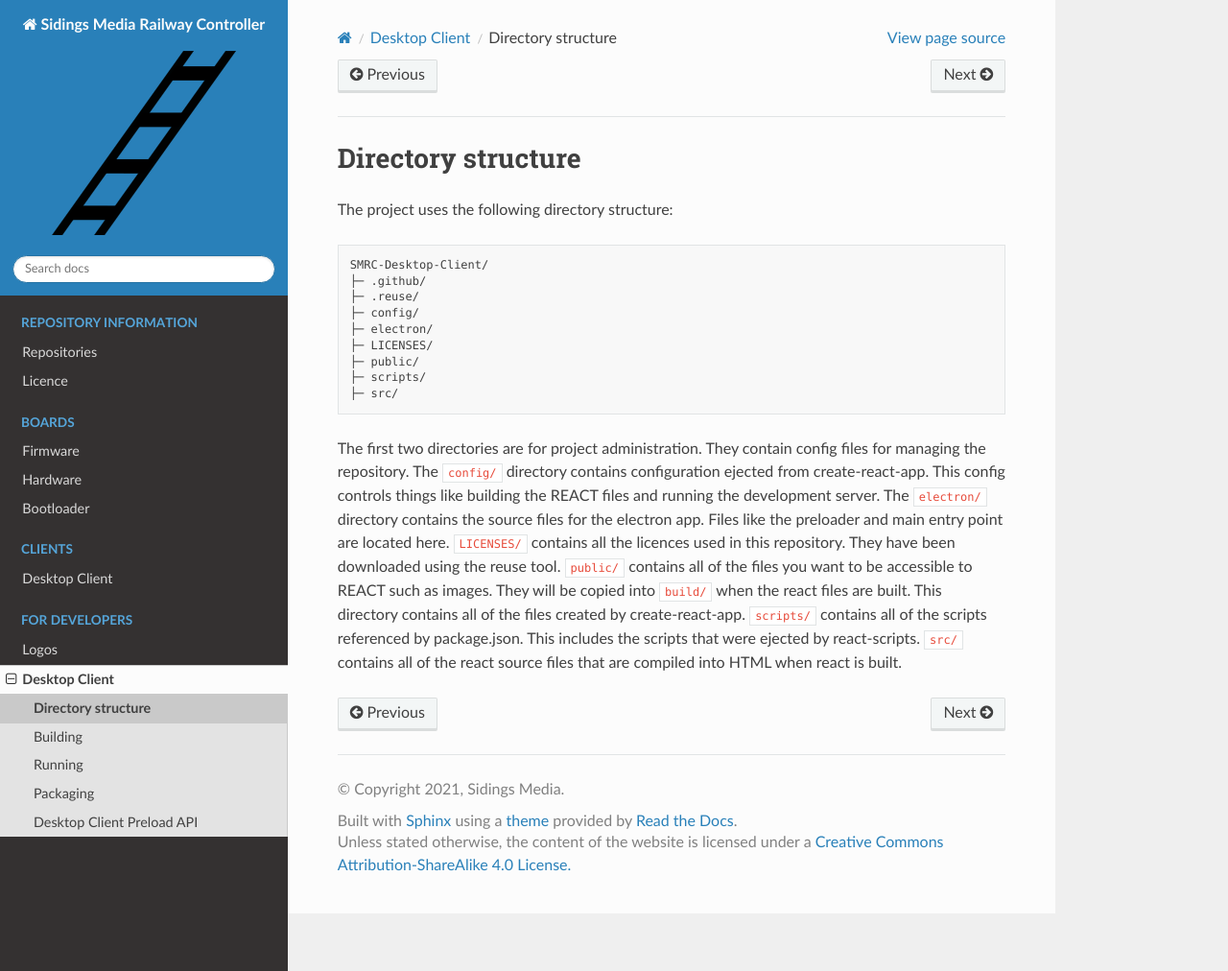
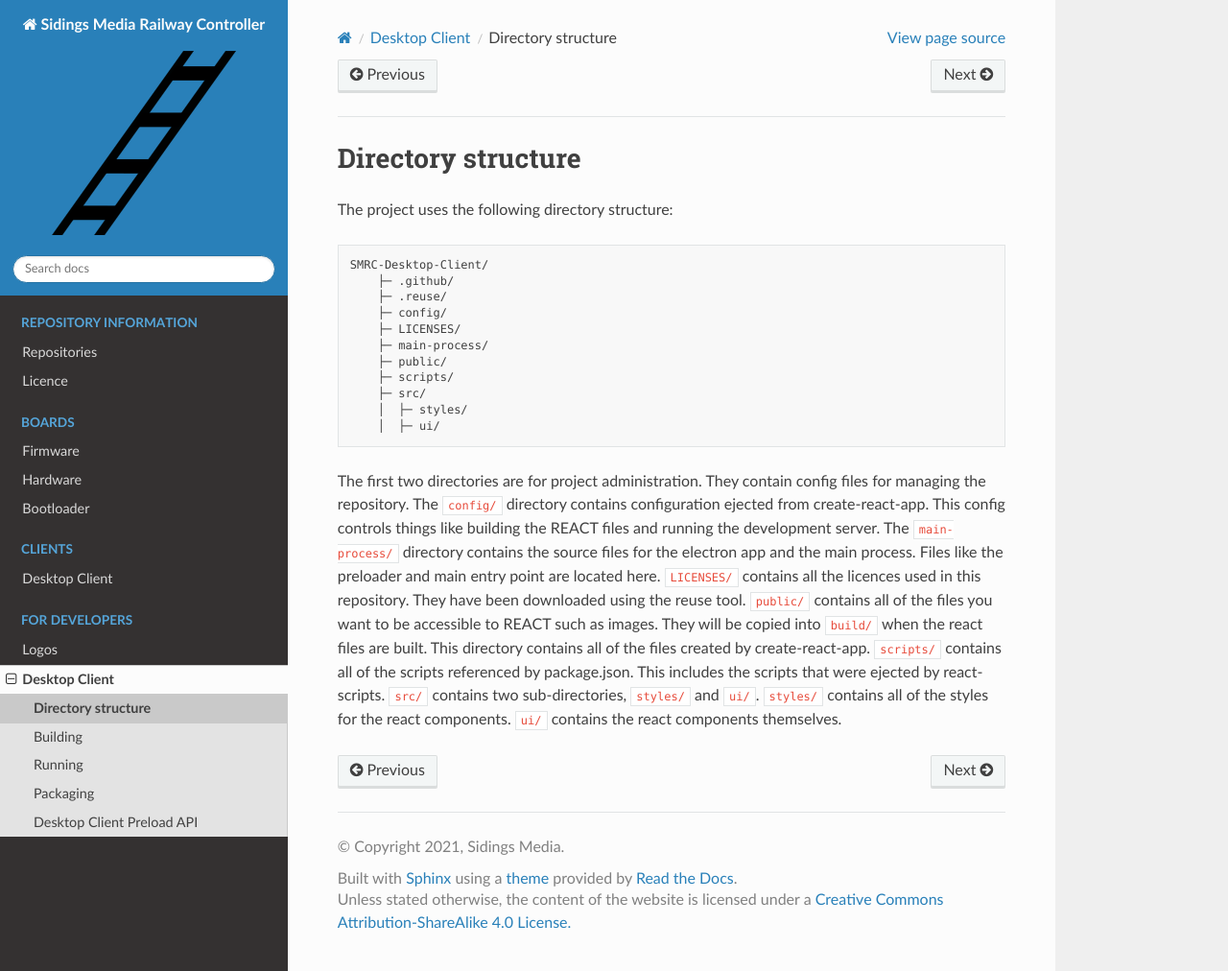
Before and after one commit to SidingsMedia/Sidings-Media-Railway-Controller, a Sphinx documentation site: the page built from docs/developers/desktop-client/directory-structure.rst, in a window 1280 px wide and 1012 px high. Shown: the whole window at 96% size. Built offline with Sphinx 7.4.7 and the Read the Docs theme 2.0.0, drawn with Linux system fonts in a browser that asks for light colours.

Commit message:
Updated Desktop Client directory structure
The directory structure for the desktop client has been updated to match
commit 53d2cbe46f8a7c4ed87a8c5277cc11294b70dafb on SMRC-Desktop-Client

Signed-off-by: Computroniks <mnickson@sidingsmedia.com>

```diff
--- a/docs/developers/desktop-client/directory-structure.rst
+++ b/docs/developers/desktop-client/directory-structure.rst
@@ -6,21 +6,24 @@ The project uses the following directory structure:
 .. code-block:: none
 
     SMRC-Desktop-Client/
-    ├─ .github/
-    ├─ .reuse/
-    ├─ config/
-    ├─ electron/
-    ├─ LICENSES/
-    ├─ public/
-    ├─ scripts/
-    ├─ src/
+	├─ .github/
+	├─ .reuse/
+	├─ config/
+	├─ LICENSES/
+	├─ main-process/
+	├─ public/
+	├─ scripts/
+	├─ src/
+	│  ├─ styles/
+	│  ├─ ui/
+
 
 The first two directories are for project administration. They contain
 config files for managing the repository. The ``config/`` directory
 contains configuration ejected from create-react-app. This config
 controls things like building the REACT files and running the
-development server. The ``electron/`` directory contains the source
-files for the electron app. Files like the preloader and main entry
+development server. The ``main-process/`` directory contains the source
+files for the electron app and the main process. Files like the preloader and main entry
 point are located here. ``LICENSES/`` contains all the licences used in
 this repository. They have been downloaded using the reuse tool.
 ``public/`` contains all of the files you want to be accessible to REACT
@@ -28,5 +31,6 @@ such as images. They will be copied into ``build/`` when the react files
 are built. This directory contains all of the files created by
 create-react-app. ``scripts/`` contains all of the scripts referenced by
 package.json. This includes the scripts that were ejected by
-react-scripts. ``src/`` contains all of the react source files that are
-compiled into HTML when react is built.
+react-scripts. ``src/`` contains two sub-directories, ``styles/`` and ``ui/``.
+``styles/`` contains all of the styles for the react components. ``ui/`` contains
+the react components themselves.
```
